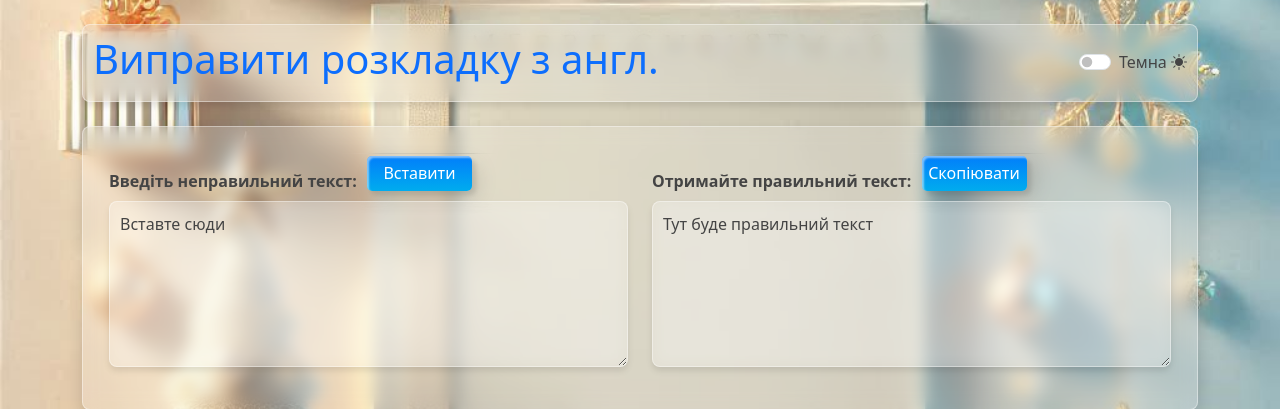
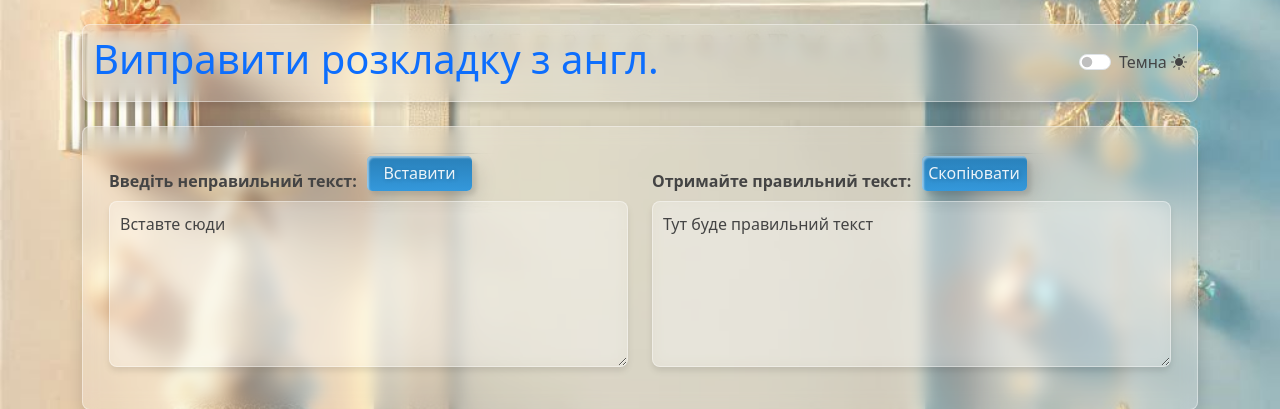
Before and after one commit to meni0419/DjangoTestProject, a Django app: page / in a window 1280 px wide. Shown: the top 409 px of the page. Run offline with Django 5.2, Linux system fonts and the light colour scheme.

Commit message:
change color for buttons

```diff
--- a/static/style.css
+++ b/static/style.css
@@ -124,20 +124,18 @@ label.dark-mode {
     line-height: 35px;
     -webkit-perspective: 230px;
     perspective: 230px;
-    color: #fff;
-    background-color: transparent;
+    color: #eee;    background-color: transparent;
 }
 
 .btn-12 span {
     background: rgb(0, 172, 238);
-    background: linear-gradient(0deg, rgba(0, 172, 238, 1) 0%, rgba(2, 126, 251, 1) 100%);
+    background: linear-gradient(0deg, rgba(52, 152, 219, 1) 0%, rgba(41, 128, 185, 1) 100%); /* Softer and more organic blue gradient */
+    box-shadow: inset 2px 2px 2px 0 rgba(255, 255, 255, 0.5), 7px 7px 20px 0 rgba(0, 0, 0, 0.1),
+                4px 4px 5px 0 rgba(0, 0, 0, 0.1);
     display: block;
     position: absolute;
     width: 105px;
     height: 35px;
-    box-shadow: inset 2px 2px 2px 0 rgba(255, 255, 255, .5),
-    7px 7px 20px 0 rgba(0, 0, 0, .1),
-    4px 4px 5px 0 rgba(0, 0, 0, .1);
     border-radius: 5px;
     margin: 0;
     text-align: center;
@@ -149,10 +147,8 @@ label.dark-mode {
 }
 
 .btn-12 span:nth-child(1) {
-    box-shadow: -7px -7px 20px 0 #fff9,
-    -4px -4px 5px 0 #fff9,
-    7px 7px 20px 0 #0002,
-    4px 4px 5px 0 #0001;
+    box-shadow: -7px -7px 20px 0 rgba(255, 255, 255, 0.5), -4px -4px 5px 0 rgba(255, 255, 255, 0.5),
+                7px 7px 20px 0 rgba(0, 0, 0, 0.1), 4px 4px 5px 0 rgba(0, 0, 0, 0.1);
     -webkit-transform: rotateX(90deg);
     -moz-transform: rotateX(90deg);
     transform: rotateX(90deg);
@@ -171,9 +167,8 @@ label.dark-mode {
 }
 
 .btn-12:hover span:nth-child(1) {
-    box-shadow: inset 2px 2px 2px 0 rgba(255, 255, 255, .5),
-    7px 7px 20px 0 rgba(0, 0, 0, .1),
-    4px 4px 5px 0 rgba(0, 0, 0, .1);
+    box-shadow: inset 3px 3px 6px 0 rgba(0, 0, 0, 0.2), 7px 7px 20px 0 rgba(0, 0, 0, 0.15),
+                4px 4px 5px 0 rgba(0, 0, 0, 0.1);
     -webkit-transform: rotateX(0deg);
     -moz-transform: rotateX(0deg);
     transform: rotateX(0deg);
@@ -188,3 +183,28 @@ label.dark-mode {
     -moz-transform: rotateX(-90deg);
     transform: rotateX(-90deg);
 }
+
+
+/* DARK MODE BUTTONS */
+body.dark-mode .btn-12 span {
+    background: linear-gradient(0deg, rgba(44, 62, 80, 1) 0%, rgba(52, 73, 94, 1) 100%); /* Matching dark gradient tones */
+    /*box-shadow: inset 2px 2px 2px 0 rgba(0, 0, 0, 0.5), 7px 7px 20px 0 rgba(255, 255, 255, 0.1),*/
+    /*            4px 4px 5px 0 rgba(255, 255, 255, 0.1);*/
+}
+
+body.dark-mode .btn-12 span:nth-child(1) {
+    box-shadow: -7px -7px 20px 0 rgba(0, 0, 0, 0.5), -4px -4px 5px 0 rgba(0, 0, 0, 0.5),
+                7px 7px 20px 0 rgba(255, 255, 255, 0.1), 4px 4px 5px 0 rgba(255, 255, 255, 0.1);
+}
+
+/* HOVER EFFECT IN DARK MODE */
+body.dark-mode .btn-12:hover span:nth-child(1) {
+    box-shadow: inset 3px 3px 6px 0 rgba(255, 255, 255, 0.2), 7px 7px 20px 0 rgba(255, 255, 255, 0.15),
+                4px 4px 5px 0 rgba(255, 255, 255, 0.1);
+}
+
+/* BUTTON TEXT STYLES */
+.btn-12 span:nth-child(2) {
+    color: rgba(255, 255, 255, 0.9); /* Slightly softened text color for better readability */
+    text-shadow: 1px 1px 4px rgba(0, 0, 0, 0.2); /* Adding depth to button text */
+}
```
Also changed, not shown: MySQLandDjango/settings.py (+21 -21 lines).
